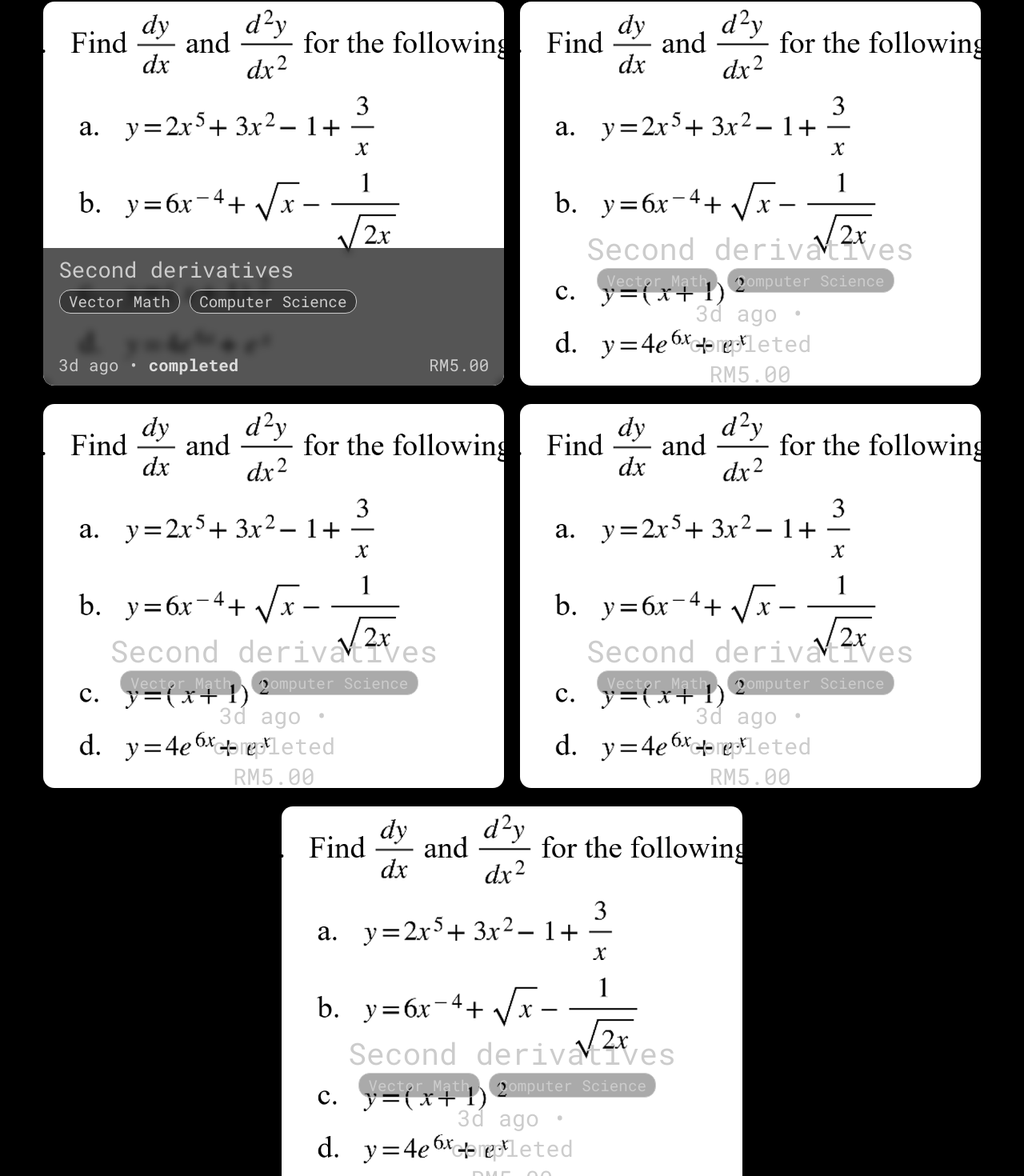
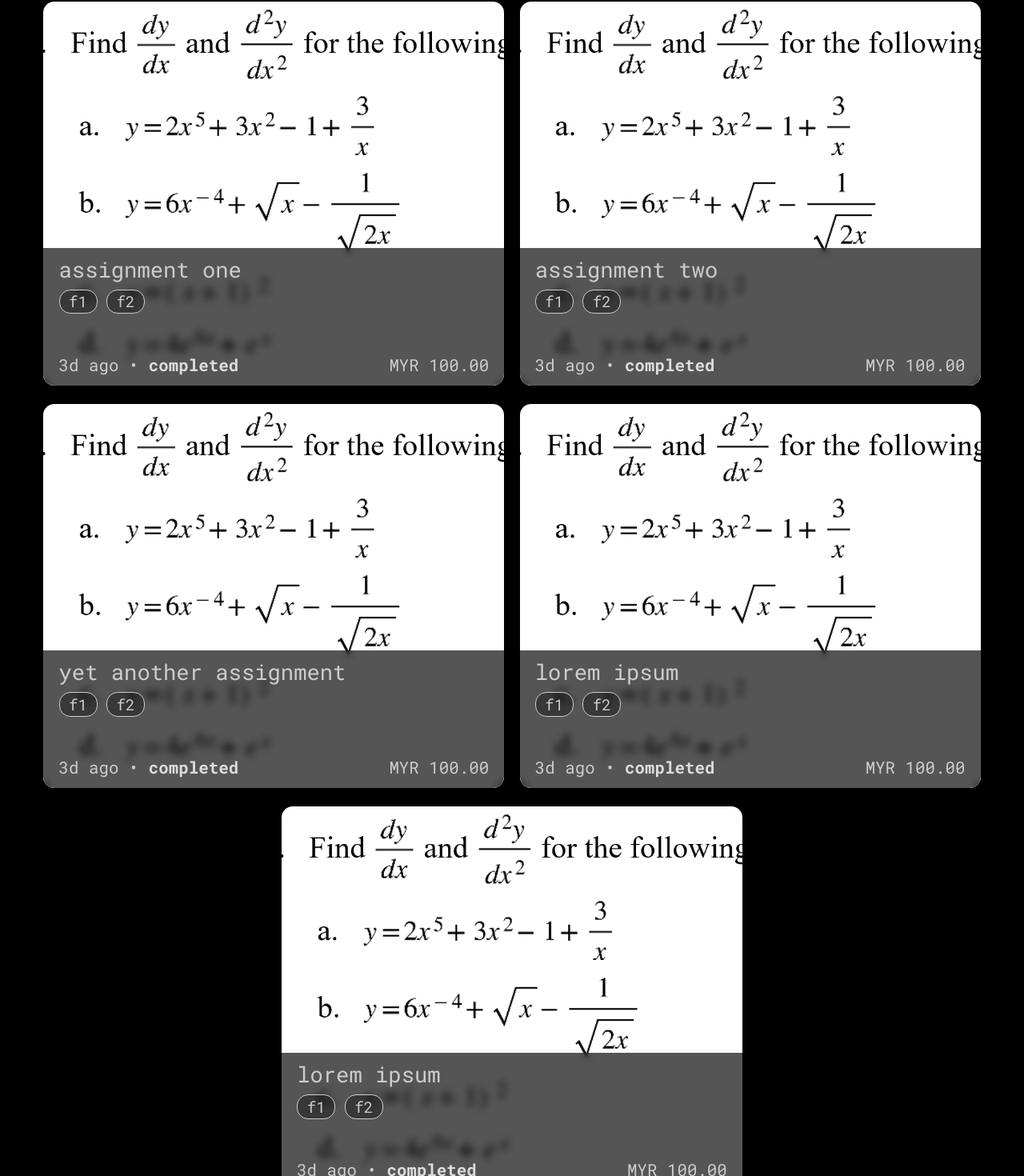
Before and after one commit to ian-hon/assignment-bounty, a Next.js app: page / in a window 1280 px wide. Shown: the part 232-1702 px from the top of the page at 80% size. Built offline with nearby package versions, Linux system fonts and the light colour scheme.

Commit message:
dont even know what this is

```diff
--- a/src/app/page.tsx
+++ b/src/app/page.tsx
@@ -4,6 +4,27 @@ import Image from "next/image";
 import "./styles/globals.css";
 import "./styles/page.css";
 import React from "react";
+
+const currencyFormatter = Intl.NumberFormat(
+    'en-US', {
+        style:'currency',
+        currency:'MYR'
+    }
+);
+
+export class BountyData {
+    title: string;
+    tags: Array<string>;
+    status: string;
+    bounty: number;
+
+    constructor(title: string, tags: Array<string>, status: string, bounty: number) {
+        this.title = title;
+        this.tags = tags;
+        this.status = status;
+        this.bounty = bounty;
+    }
+}
 
 export default function Home() {
     var removeTag = (tag: any) => {
@@ -21,6 +42,14 @@ export default function Home() {
     var [selectedTags, changeSelectedTags] = React.useState<Array<String>>([]);
 
     var [tagQuery, changeTagQuery] = React.useState("");
+
+    var [assigmentCollection, changeAssignmentCollection] = React.useState<Array<BountyData>>([
+        new BountyData("assignment one", ["f1", "f2"], "completed", 100),
+        new BountyData("assignment two", ["f1", "f2"], "completed", 100),
+        new BountyData("yet another assignment", ["f1", "f2"], "completed", 100),
+        new BountyData("lorem ipsum", ["f1", "f2"], "completed", 100),
+        new BountyData("lorem ipsum", ["f1", "f2"], "completed", 100),
+    ]);
 
     return (
         <main className="parent">
@@ -77,21 +106,25 @@ export default function Home() {
                 </div>
             </div>
             <div id="collection">
+                {
+                    assigmentCollection.map((e) => {
+                        return (
                             <div className="item">
                                 <Image id="thumbnail" src="/bounties/bounty1.png" alt="" height={500} width={500} />
                                 <div id="details">
                                     <div id="detailChildren">
                                         <div>
                                             <h3 id="title">
-                                    Second derivatives
+                                                {e.title}
                                             </h3>
                                             <div id="tags">
-                                    <h4 className="item-tag">
-                                        Vector Math
-                                    </h4>
-                                    <h4 className="item-tag">
-                                        Computer Science
-                                    </h4>
+                                                {
+                                                    e.tags.map((t) => {
+                                                        return (<h4 className="item-tag">
+                                                            {t}
+                                                        </h4>);
+                                                    })
+                                                }
                                             </div>
                                         </div>
                                         <div id="footer">
@@ -100,215 +133,20 @@ export default function Home() {
                                                     3d ago •
                                                 </h4>
                                                 <h4 id="status" data-status="completed">
-                                        completed
+                                                    {e.status}
                                                 </h4>
                                             </div>
                                             <h4 id="bounty">
-                                    RM5.00
+                                                {currencyFormatter.format(e.bounty)}
                                             </h4>
                                         </div>
                                     </div>
                                 </div>
                             </div>
-                <div className="item">
-                    <Image id="thumbnail" src="/bounties/bounty1.png" alt="" height={500} width={500} />
-                    <div id="details">
-                        <div>
-                            <div>
-                                <h3 id="title">
-                                    Second derivatives
-                                </h3>
-                                <div id="tags">
-                                    <h4 className="item-tag">
-                                        Vector Math
-                                    </h4>
-                                    <h4 className="item-tag">
-                                        Computer Science
-                                    </h4>
-                                </div>
-                            </div>
-                            <div id="footer">
-                                <div>
-                                    <h4 id="date">
-                                        3d ago •
-                                    </h4>
-                                    <h4 id="status" data-status="completed">
-                                        completed
-                                    </h4>
-                                </div>
-                                <h4 id="bounty">
-                                    RM5.00
-                                </h4>
-                            </div>
-                        </div>
-                    </div>
-                </div>
-                <div className="item">
-                    <Image id="thumbnail" src="/bounties/bounty1.png" alt="" height={500} width={500} />
-                    <div id="details">
-                        <div>
-                            <div>
-                                <h3 id="title">
-                                    Second derivatives
-                                </h3>
-                                <div id="tags">
-                                    <h4 className="item-tag">
-                                        Vector Math
-                                    </h4>
-                                    <h4 className="item-tag">
-                                        Computer Science
-                                    </h4>
-                                </div>
-                            </div>
-                            <div id="footer">
-                                <div>
-                                    <h4 id="date">
-                                        3d ago •
-                                    </h4>
-                                    <h4 id="status" data-status="completed">
-                                        completed
-                                    </h4>
-                                </div>
-                                <h4 id="bounty">
-                                    RM5.00
-                                </h4>
-                            </div>
-                        </div>
-                    </div>
-                </div>
-                <div className="item">
-                    <Image id="thumbnail" src="/bounties/bounty1.png" alt="" height={500} width={500} />
-                    <div id="details">
-                        <div>
-                            <div>
-                                <h3 id="title">
-                                    Second derivatives
-                                </h3>
-                                <div id="tags">
-                                    <h4 className="item-tag">
-                                        Vector Math
-                                    </h4>
-                                    <h4 className="item-tag">
-                                        Computer Science
-                                    </h4>
-                                </div>
-                            </div>
-                            <div id="footer">
-                                <div>
-                                    <h4 id="date">
-                                        3d ago •
-                                    </h4>
-                                    <h4 id="status" data-status="completed">
-                                        completed
-                                    </h4>
-                                </div>
-                                <h4 id="bounty">
-                                    RM5.00
-                                </h4>
-                            </div>
-                        </div>
-                    </div>
-                </div>
-                <div className="item">
-                    <Image id="thumbnail" src="/bounties/bounty1.png" alt="" height={500} width={500} />
-                    <div id="details">
-                        <div>
-                            <div>
-                                <h3 id="title">
-                                    Second derivatives
-                                </h3>
-                                <div id="tags">
-                                    <h4 className="item-tag">
-                                        Vector Math
-                                    </h4>
-                                    <h4 className="item-tag">
-                                        Computer Science
-                                    </h4>
-                                </div>
-                            </div>
-                            <div id="footer">
-                                <div>
-                                    <h4 id="date">
-                                        3d ago •
-                                    </h4>
-                                    <h4 id="status" data-status="completed">
-                                        completed
-                                    </h4>
-                                </div>
-                                <h4 id="bounty">
-                                    RM5.00
-                                </h4>
-                            </div>
-                        </div>
-                    </div>
-                </div>
+                        );
+                    })
+                }
             </div>
         </main>
     );
-    // return (
-    //     <main className={styles.main}>
-    //         <div className={styles.center}>
-    //             <Image
-    //                 className={styles.logo}
-    //                 src="/next.svg"
-    //                 alt="Next.js Logo"
-    //                 width={180}
-    //                 height={37}
-    //                 priority
-    //             />
-    //         </div>
-
-    //         <div className={styles.grid}>
-    //             <a
-    //                 href="https://nextjs.org/docs?utm_source=create-next-app&utm_medium=appdir-template&utm_campaign=create-next-app"
-    //                 className={styles.card}
-    //                 target="_blank"
-    //                 rel="noopener noreferrer"
-    //             >
-    //                 <h2>
-    //                     Docs <span>-&gt;</span>
-    //                 </h2>
-    //                 <p>Find in-depth information about Next.js features and API.</p>
-    //             </a>
-
-    //             <a
-    //                 href="https://nextjs.org/learn?utm_source=create-next-app&utm_medium=appdir-template&utm_campaign=create-next-app"
-    //                 className={styles.card}
-    //                 target="_blank"
-    //                 rel="noopener noreferrer"
-    //             >
-    //                 <h2>
-    //                     Learn <span>-&gt;</span>
-    //                 </h2>
-    //                 <p>Learn about Next.js in an interactive course with&nbsp;quizzes!</p>
-    //             </a>
-
-    //             <a
-    //                 href="https://vercel.com/templates?framework=next.js&utm_source=create-next-app&utm_medium=appdir-template&utm_campaign=create-next-app"
-    //                 className={styles.card}
-    //                 target="_blank"
-    //                 rel="noopener noreferrer"
-    //             >
-    //                 <h2>
-    //                     Templates <span>-&gt;</span>
-    //                 </h2>
-    //                 <p>Explore starter templates for Next.js.</p>
-    //             </a>
-
-    //             <a
-    //                 href="https://vercel.com/new?utm_source=create-next-app&utm_medium=appdir-template&utm_campaign=create-next-app"
-    //                 className={styles.card}
-    //                 target="_blank"
-    //                 rel="noopener noreferrer"
-    //             >
-    //                 <h2>
-    //                     Deploy <span>-&gt;</span>
-    //                 </h2>
-    //                 <p>
-    //                     Instantly deploy your Next.js site to a shareable URL with Vercel.
-    //                 </p>
-    //             </a>
-    //         </div>
-    //     </main>
-    // );
 }
```
Lines whose indentation alone changed are shown as unchanged.
